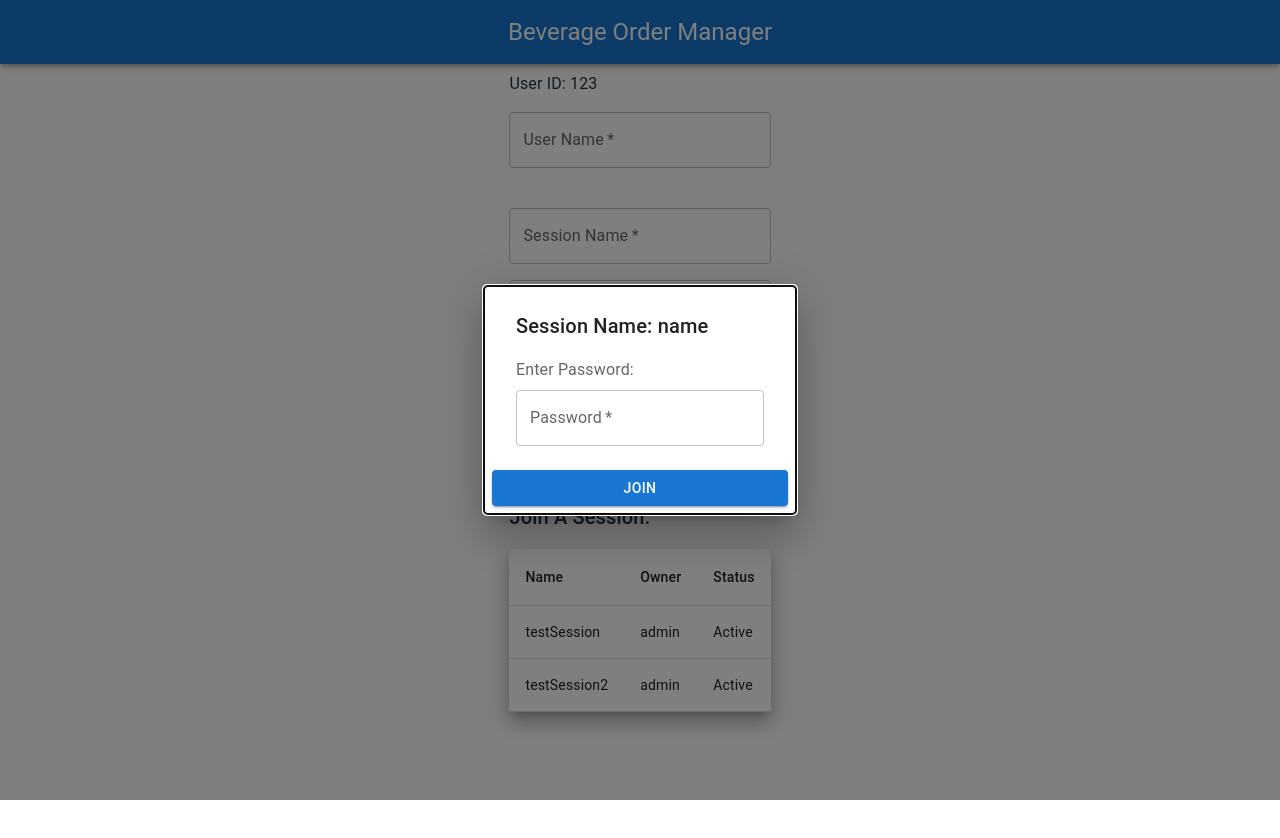
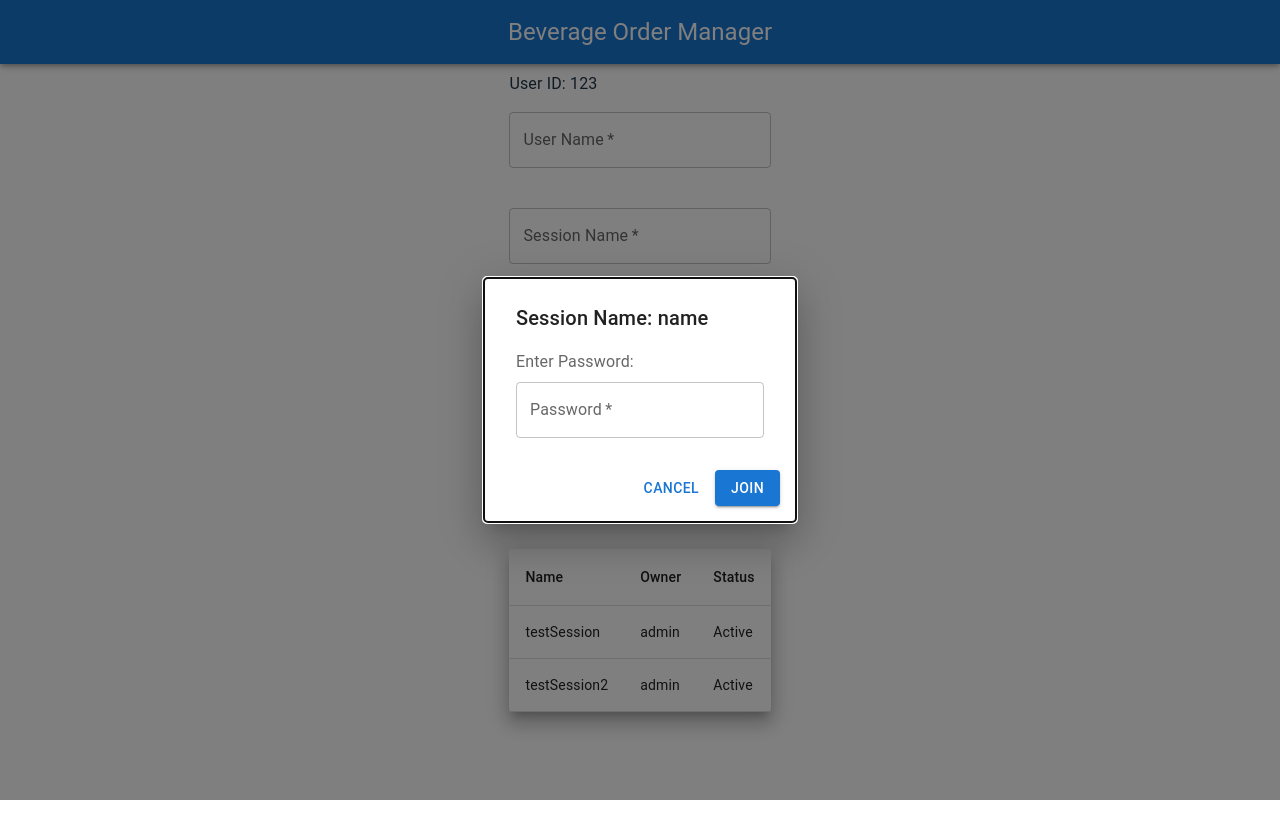
Before and after one commit to dexsjw/beverage-order-manager, a React (Vite) app: page / in a window 1280 px wide. Shown: the top 838 px of the page. Built offline with nearby package versions, Linux system fonts and the light colour scheme; some icons are missing.

Commit message:
updated with close dialog feature

```diff
--- a/src/components/JoinSessionDialog.tsx
+++ b/src/components/JoinSessionDialog.tsx
@@ -1,13 +1,23 @@
-import { Box, Button, Dialog, DialogContent, DialogContentText, DialogTitle, Stack, TextField } from "@mui/material";
+import { Box, Button, Dialog, DialogActions, DialogContent, DialogContentText, DialogTitle, Stack, TextField } from "@mui/material";
 import { JoinSessionDialogProps } from "../type-interface/props/JoinSessionDialogProps";
 
-function JoinSessionDialog({ sessionName, isDialogOpen }: Readonly<JoinSessionDialogProps>) {
+function JoinSessionDialog({
+  sessionId,
+  sessionName,
+  isDialogOpen,
+  onDialogClose
+}: Readonly<JoinSessionDialogProps>) {
+
+  const handleClose = () => {
+    onDialogClose(isDialogOpen);
+  }
+
 
   return (
     <Box>
       <Dialog
+        onClose={handleClose}
         open={isDialogOpen}
-        scroll="paper"
       >
         <Box sx={{ p: 1 }}>
           <Stack>
@@ -25,7 +35,15 @@ function JoinSessionDialog({ sessionName, isDialogOpen }: Readonly<JoinSessionDi
                 margin="dense"
               />
             </DialogContent>
-            <Button variant="contained">Join</Button>
+            <DialogActions>
+              <Button onClick={handleClose}>Cancel</Button>
+              <Button
+                variant="contained"
+                onClick={() => {}}
+              >
+                Join
+              </Button>
+            </DialogActions>
           </Stack>
         </Box>
       </Dialog>
```
